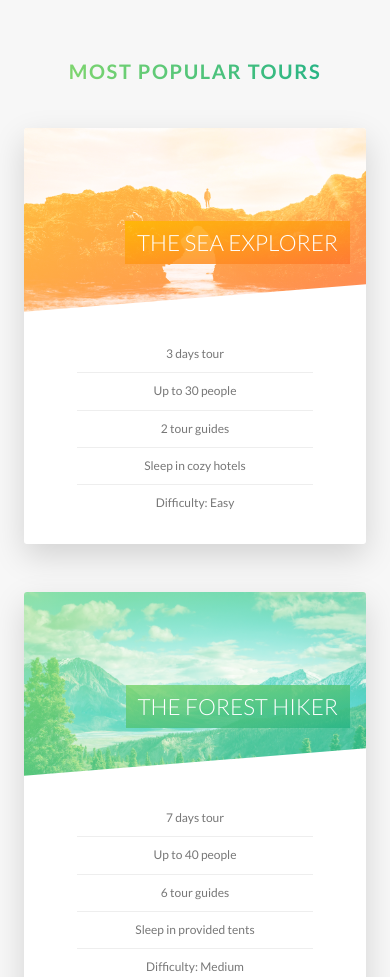
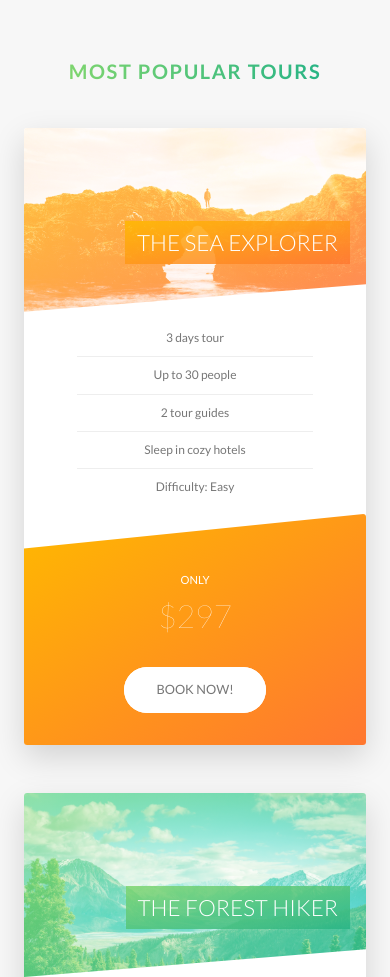
Before and after one commit to osmarluz/natours, a website: page index.html in a window 390 px wide. Shown: the part 2631-3608 px from the top of the page. Drawn offline with Linux system fonts and the light colour scheme.

Commit message:
Add media queries to components (story, card and form)

```diff
--- a/sass/components/_card.scss
+++ b/sass/components/_card.scss
@@ -137,4 +137,47 @@
         font-size: 6rem;
         font-weight: 100;
     }
+
+    @include respond(tab-port) {
+        height: auto;
+        border-radius: 3px;
+        background-color: $color-white;
+        box-shadow: 0 1.5rem 4rem rgba($color-black, .15);
+
+        &__side {
+            height: auto;
+            position: relative;
+            box-shadow: none;
+
+            &--back {
+                transform: rotateY(0);
+                clip-path: polygon(0 15%, 100% 0, 100% 100%, 0 100%);
+            }
+        }
+
+        &:hover &__side--front {
+            transform: rotateY(0);
+        }
+
+        &__details {
+            padding: 1rem 3rem;
+        }
+
+        &__cta {
+            position: relative;
+            top: 0;
+            left: 0;
+            transform: translate(0);
+            width: 100%;
+            padding: 7rem 4rem 4rem 4rem;
+        }
+
+        &__price-box {
+            margin-bottom: 3rem;
+        }
+
+        &__price-value {
+            font-size: 4rem;
+        }
+    }
 }
--- a/sass/components/_form.scss
+++ b/sass/components/_form.scss
@@ -15,6 +15,10 @@
         width: 90%;
         display: block;
         transition: all .3s;
+
+        @include respond(tab-port) {
+            width: 100%;
+        }
 
         &:focus {
             outline: none;
@@ -49,6 +53,11 @@
     &__radio-group {
         width: 49%;
         display: inline-block;
+
+        @include respond(tab-port) {
+            width: 100%;
+            margin-bottom: 1rem;
+        }
     }
 
     &__radio-input {
--- a/sass/components/_story.scss
+++ b/sass/components/_story.scss
@@ -8,6 +8,16 @@
     padding-left: 9rem;
     font-size: $default-font-size;
     transform: skewX(-12deg);
+
+    @include respond(tab-port) {
+        width: 100%;
+        padding: 4rem;
+        padding-left: 7rem;
+    }
+
+    @include respond(phone) {
+        transform: skewX(0);
+    }
 
     &__shape {
         width: 15rem;
@@ -20,6 +30,10 @@
         transform: translateX(-3rem) skewX(12deg);
         position: relative;
         overflow: hidden;
+
+        @include respond(phone) {
+            transform: translateX(-3rem) skewX(0);
+        }
     }
 
     &__img {
@@ -31,6 +45,10 @@
 
     &__text {
         transform: skewX(12deg);
+
+        @include respond(phone) {
+            transform: skewX(0);
+        }
     }
 
     &__caption {
--- a/sass/pages/_home.scss
+++ b/sass/pages/_home.scss
@@ -54,14 +54,30 @@
 
 .booking {
     background-image: linear-gradient(105deg, rgba($color-white, .9) 0%, rgba($color-white, .9) 50%, transparent 50%), url(../img/nat-10.jpg);
-    background-size: cover;
+    background-size: 100%;
     border-radius: 3px;
     box-shadow: 0 1.5rem 4rem rgba($color-black, .2);
 
-    height: 50rem;
+    @include respond(tab-land) {
+        background-image: linear-gradient(105deg, rgba($color-white, .9) 0%, rgba($color-white, .9) 65%, transparent 65%), url(../img/nat-10.jpg);
+        background-size: cover;
+    }
+
+    @include respond(tab-port) {
+        background-image: linear-gradient(to right, rgba($color-white, .9) 0%, rgba($color-white, .9) 100%), url(../img/nat-10.jpg);
+        background-size: cover;
+    }
 
     &__form {
         width: 50%;
         padding: 6rem;
+
+        @include respond(tab-land) {
+            width: 65%;
+        }
+
+        @include respond(tab-port) {
+            width: 100%;
+        }
     }
 }
```
Also changed, not shown: css/style.css.
